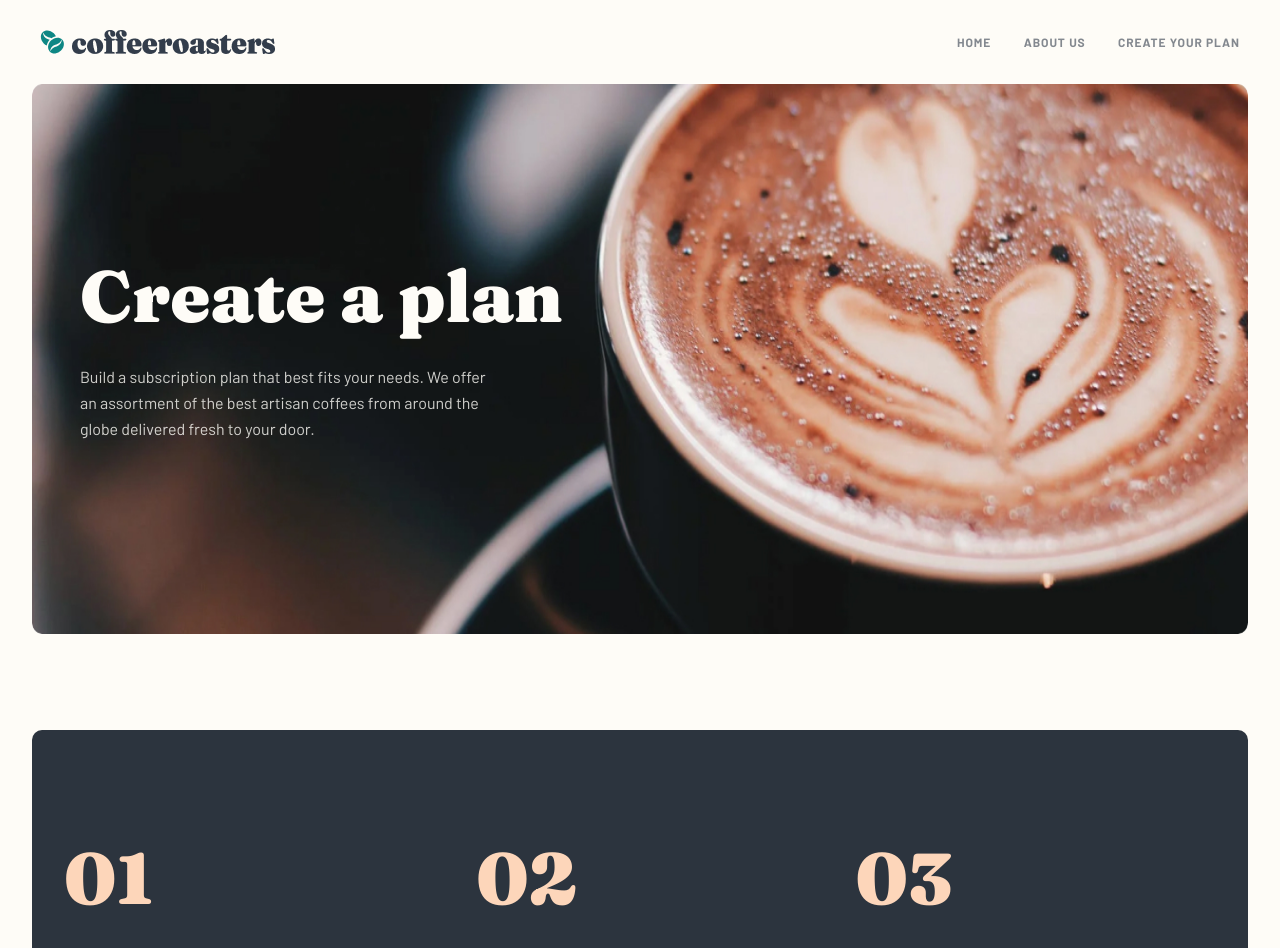
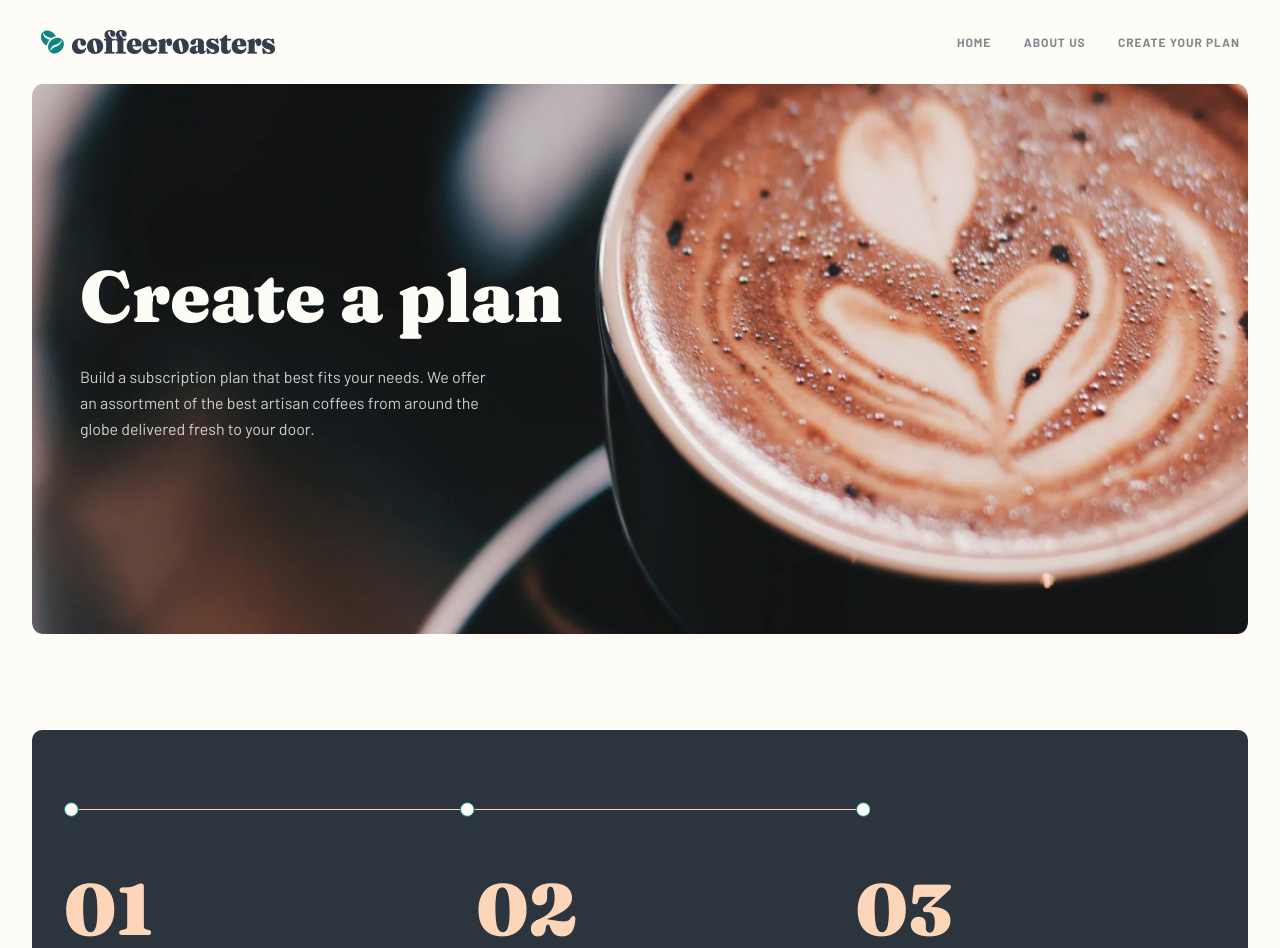
Before and after one commit to kennyoyaf/coffee-subscription-site, a React (Create React App) app: page /subscribe in a window 1280 px wide. Shown: the top 948 px of the page. Built offline with nearby package versions, Linux system fonts and the light colour scheme.

Commit message:
Project done

```diff
--- a/src/Pages/Home.jsx
+++ b/src/Pages/Home.jsx
@@ -22,7 +22,6 @@ const Home = () => {
           background={Background}
           lgbackground={lgbackground}
           tabbackground={tabbackground}
-          img={line}
         />
         <h3>our collection</h3>
         <Single />
--- /dev/null
+++ b/src/components/CircleAndLine.jsx
@@ -0,0 +1,17 @@
+import React from "react";
+import { circleIcon } from "./assets/icon";
+import CircleAndLineStyled from "./styles/CircleAndLineStyled";
+
+const CircleAndLine = () => {
+  return (
+    <CircleAndLineStyled>
+      {circleIcon()}
+      <div className="line"></div>
+      {circleIcon()}
+      <div className="line"></div>
+      {circleIcon()}
+    </CircleAndLineStyled>
+  );
+};
+
+export default CircleAndLine;
--- a/src/components/Order.js
+++ b/src/components/Order.js
@@ -2,12 +2,13 @@ import React from "react";
 import { Orderstyled } from "./styles/Order.styled";
 import line from "./assets/line.svg";
 import Listen from "./Listen";
+import CircleAndLine from "./CircleAndLine";
 
-const Order = ({ button, bgcolor, h5, textcolor, img }) => {
+const Order = ({ button, bgcolor, h5, textcolor }) => {
   return (
-    <Orderstyled bgcolor={bgcolor} img={img}>
+    <Orderstyled bgcolor={bgcolor}>
       {h5 ? <h5>{h5}</h5> : null}
-      {img ? <img>{img}</img> : null}
+      <CircleAndLine />
       <Listen textcolor={textcolor} />
       {button ? <button>{button}</button> : null}
     </Orderstyled>
--- /dev/null
+++ b/src/components/assets/icon.js
@@ -0,0 +1,20 @@
+const circleIcon = () => (
+  <svg
+    width="31"
+    height="31"
+    viewBox="0 0 31 31"
+    fill="none"
+    xmlns="http://www.w3.org/2000/svg"
+  >
+    <circle
+      cx="15.5"
+      cy="15.5"
+      r="14.5"
+      fill="#FEFCF7"
+      stroke="#0E8784"
+      stroke-width="2"
+    />
+  </svg>
+);
+
+export { circleIcon };
--- /dev/null
+++ b/src/components/styles/CircleAndLineStyled.js
@@ -0,0 +1,16 @@
+import React from "react";
+import styled from "styled-components";
+
+const CircleAndLineStyled = styled.div`
+  display: flex;
+  justify-content: center;
+  align-items: center;
+  width: 70%;
+  .line {
+    width: 100%;
+    height: 1px;
+    background-color: #fdd6ba;
+  }
+`;
+
+export default CircleAndLineStyled;
```
